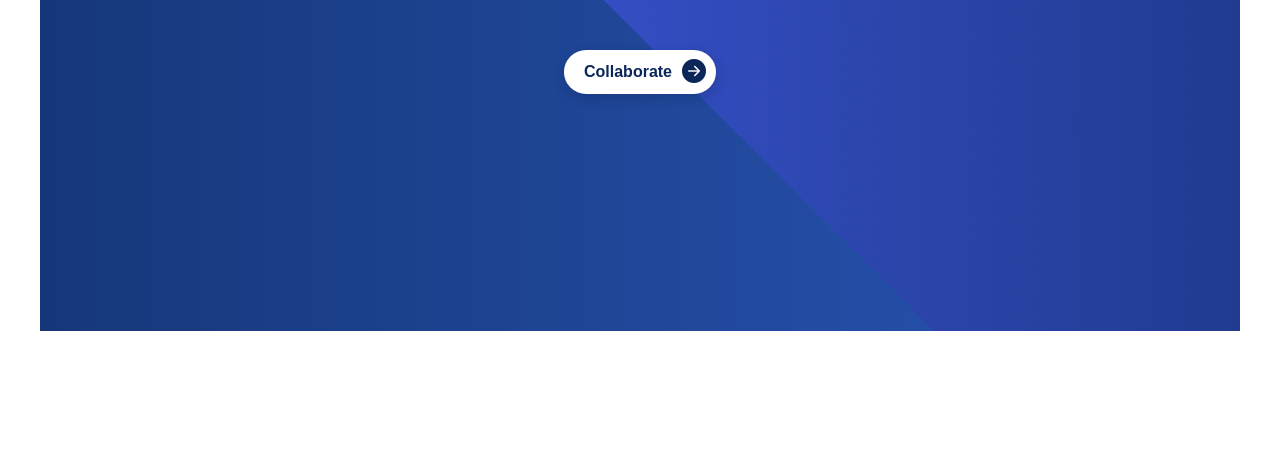
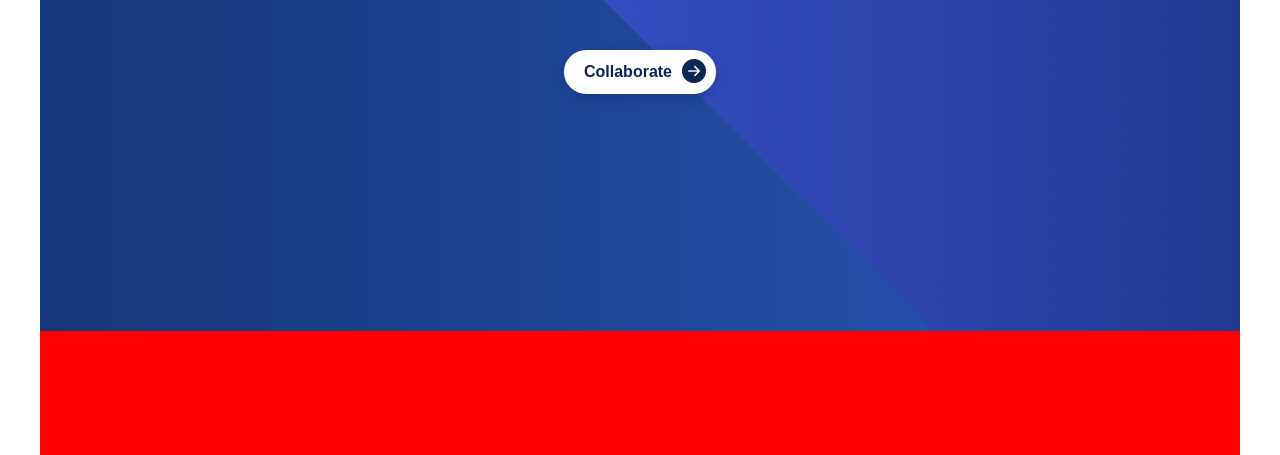
Before and after one commit to som-ray/Portfolio, a website built with Parcel: page index.html in a window 1280 px wide. Shown: the part 437-892 px from the top of the page. Before the commit the page ends 800 px from the top, so only its background shows below. Built offline with nearby package versions, Linux system fonts and the light colour scheme.

Commit message:
Adding layout of work-exp section

```diff
--- a/index.html
+++ b/index.html
@@ -38,6 +38,10 @@
         </div>
     </section>
 
+    <section class="workexp">
+
+    </section>
+
     <script type="module" src="./src/index.js"></script>
 </body>
 
--- a/src/styles/layout/_container.scss
+++ b/src/styles/layout/_container.scss
@@ -4,4 +4,6 @@
     display: grid;
     grid-template-columns:
         [full-start] 1fr [center-start] repeat(8, [col-start] minmax(0, 15rem)) [center-end] 1fr [full-end];
+
+    overflow-y: scroll;
 }
--- /dev/null
+++ b/src/styles/layout/_workexp.scss
@@ -0,0 +1,6 @@
+.workexp {
+    grid-column: center-start / center-end;
+    height: 20px;
+    background-color: red;
+    padding: 6.2rem;
+}
--- a/src/styles/main.scss
+++ b/src/styles/main.scss
@@ -3,3 +3,4 @@
 
 @import './layout/container';
 @import './layout/hero';
+@import './layout/workexp';
```
Also changed, not shown: dist/index.html, 2 other files.
